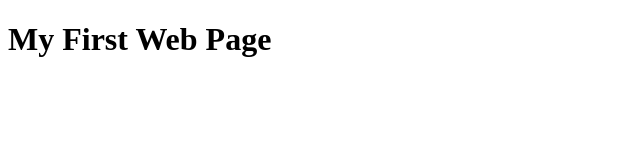
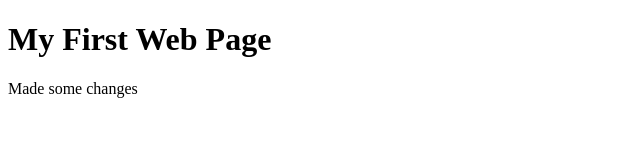
Before and after one commit to srinjoy-msi/myfirstwebpage, a plain HTML site: page index.html in a window 1280 px wide. Shown: the whole page, without its empty margins (0-640 px from the left). Drawn offline with Linux system fonts and the light colour scheme.

Commit message:
modified index.html

```diff
--- a/index.html
+++ b/index.html
@@ -7,5 +7,6 @@
 </head>
 <body>
     <h1>My First Web Page</h1>
+    <p>Made some changes</p>
 </body>
 </html>
```
